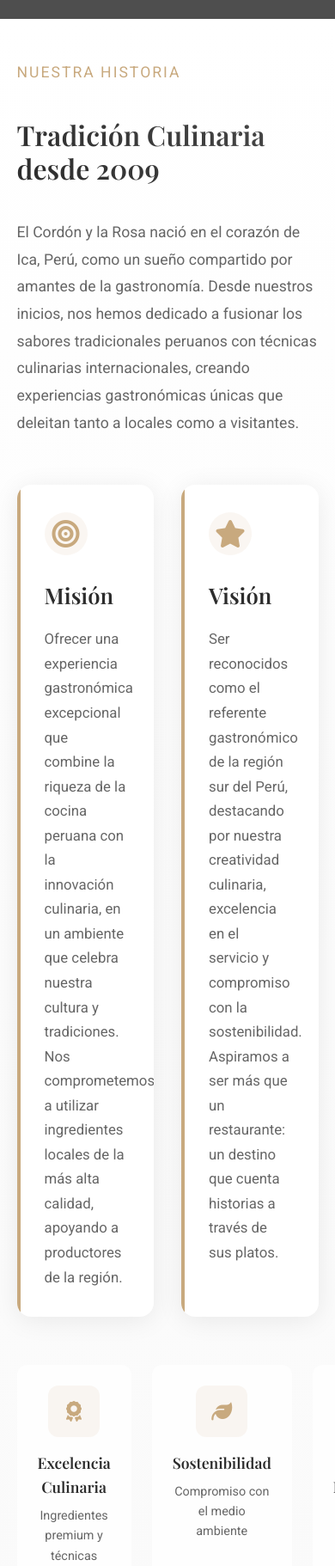
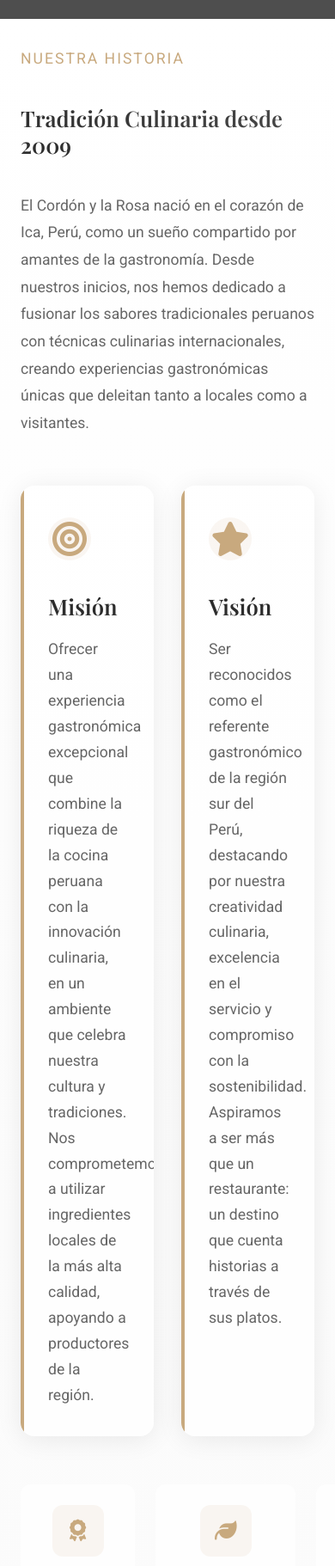
Before and after one commit to PaulBendezuTorres/Avence-de-proyecto-2, a plain HTML site: page index.html in a window 390 px wide. Shown: the part 900-2722 px from the top of the page at 86% size. Drawn offline with nearby package versions, Linux system fonts and the light colour scheme; files that its build step writes are made by us from their sources; grey boxes are pictures that could not be loaded.

Commit message:
tercer commit

```diff
--- a/scss/_about.scss
+++ b/scss/_about.scss
@@ -1,13 +1,13 @@
 .about {
-  padding: 6rem 8%;
-  background: linear-gradient(to bottom, #fff, #f9f9f9);
+  padding: $section-padding;
+  background: $color-bg-gradient;
 
   .about-container {
     display: flex;
     flex-wrap: wrap;
     align-items: center;
-    gap: 4rem;
-    max-width: 1400px;
+    gap: $spacing-xxl;
+    max-width: $container-max-width;
     margin: 0 auto;
   }
 
@@ -19,7 +19,7 @@
     gap: 2.5rem;
 
     .section-subtitle {
-      font-size: 1.1rem;
+      font-size: $font-size-medium;
       color: $color-primary;
       text-transform: uppercase;
       letter-spacing: 2px;
@@ -28,7 +28,7 @@
 
     h2 {
       font-family: $font-title;
-      font-size: 3rem;
+      font-size: $font-size-xxl;
       margin: 0;
       line-height: 1.2;
       background: linear-gradient(45deg, $color-text-dark, #4a4a4a);
@@ -38,7 +38,7 @@
     }
 
     .about-description {
-      font-size: 1.1rem;
+      font-size: $font-size-medium;
       line-height: 1.8;
       color: $color-text-gray;
       margin-bottom: $spacing-base;
@@ -47,11 +47,11 @@
     .mision-vision {
       display: grid;
       grid-template-columns: 1fr 1fr;
-      gap: 2rem;
+      gap: $spacing-xl;
 
       .mision, .vision {
-        background: #fff;
-        padding: 2rem;
+        background: $color-bg-light;
+        padding: $spacing-xl;
         border-radius: $border-radius-card;
         box-shadow: $shadow-card;
         transition: $transition-default;
@@ -64,8 +64,8 @@
         }
 
         .icon {
-          font-size: 2rem;
-          margin-bottom: 1.5rem;
+          font-size: $font-size-xl;
+          margin-bottom: $spacing-large;
           display: block;
           color: $color-primary;
 
@@ -82,7 +82,7 @@
 
         h3 {
           font-family: $font-title;
-          font-size: 1.6rem;
+          font-size: $font-size-large;
           margin-bottom: $spacing-base;
           color: $color-text-dark;
         }
@@ -90,7 +90,7 @@
         p {
           color: $color-text-gray;
           line-height: 1.7;
-          font-size: 1.05rem;
+          font-size: $font-size-medium;
         }
 
         &::before {
@@ -109,13 +109,13 @@
     .about-features {
       display: grid;
       grid-template-columns: repeat(3, 1fr);
-      gap: 1.5rem;
+      gap: $spacing-large;
       margin-top: $spacing-base;
 
       .feature {
         text-align: center;
-        padding: 1.5rem;
-        background: rgba(255,255,255,0.8);
+        padding: $spacing-large;
+        background: $color-bg-light;
         border-radius: $border-radius-icon;
         transition: $transition-default;
 
@@ -124,7 +124,7 @@
         }
 
         .feature-icon {
-          font-size: 1.5rem;
+          font-size: $font-size-large;
           margin-bottom: $spacing-base;
           display: block;
           color: $color-primary;
@@ -142,13 +142,13 @@
 
         h4 {
           font-family: $font-title;
-          font-size: 1.1rem;
+          font-size: $font-size-medium;
           margin-bottom: $spacing-base * 0.5;
           color: $color-text-dark;
         }
 
         p {
-          font-size: 0.9rem;
+          font-size: $font-size-small;
           color: $color-text-gray;
         }
       }
@@ -162,7 +162,7 @@
 
     img {
       width: 100%;
-      border-radius: 20px;
+      border-radius: $border-radius-card;
       box-shadow: $shadow-card;
       transition: $transition-default;
 
@@ -173,11 +173,11 @@
 
     .experience-badge {
       position: absolute;
-      bottom: -20px;
-      right: -20px;
+      bottom: -$spacing-large;
+      right: -$spacing-large;
       background: $color-primary;
       color: white;
-      padding: 1.5rem;
+      padding: $spacing-large;
       border-radius: 50%;
       width: 120px;
       height: 120px;
@@ -185,27 +185,27 @@
       flex-direction: column;
       align-items: center;
       justify-content: center;
-      box-shadow: 0 4px 20px rgba(0,0,0,0.2);
+      box-shadow: $shadow-badge;
 
       .years {
-        font-size: 2.5rem;
+        font-size: $font-size-xl;
         font-weight: bold;
         line-height: 1;
       }
 
       .text {
-        font-size: 0.9rem;
+        font-size: $font-size-small;
         text-align: center;
         line-height: 1.2;
       }
     }
   }
 
-  @media (max-width: 1024px) {
-    padding: 4rem 5%;
+  @media (max-width: $breakpoint-tablet) {
+    padding: $spacing-xxl $spacing-xl;
 
     .about-text h2 {
-      font-size: 2.5rem;
+      font-size: $font-size-xl;
     }
 
     .about-features {
@@ -213,8 +213,8 @@
     }
   }
 
-  @media (max-width: 768px) {
-    padding: 3rem 5%;
+  @media (max-width: $breakpoint-mobile) {
+    padding: $spacing-xl $spacing-large;
 
     .mision-vision {
       grid-template-columns: 1fr;
@@ -225,7 +225,7 @@
     }
 
     .about-text h2 {
-      font-size: 2rem;
+      font-size: $font-size-large;
     }
 
     .experience-badge {
@@ -235,11 +235,11 @@
       right: -10px;
 
       .years {
-        font-size: 2rem;
+        font-size: $font-size-large;
       }
 
       .text {
-        font-size: 0.8rem;
+        font-size: $font-size-small;
       }
     }
   }
--- a/scss/_variables.scss
+++ b/scss/_variables.scss
@@ -3,6 +3,8 @@
 $color-primary-dark: #e1b96f;
 $color-dark: #111111;
 $color-bg: #fafafa;
+$color-bg-gradient: linear-gradient(to bottom, #fff, $color-bg);
+$color-bg-light: rgba(255, 255, 255, 0.8);
 $color-text: #333;
 $color-text-dark: #2c2c2c;
 $color-text-gray: #666;
@@ -11,14 +13,32 @@
 $font-title: 'Playfair Display', serif;
 $font-body: 'Roboto', sans-serif;
 
+// Font Sizes
+$font-size-small: 0.9rem;
+$font-size-base: 1rem;
+$font-size-medium: 1.1rem;
+$font-size-large: 1.6rem;
+$font-size-xl: 2.5rem;
+$font-size-xxl: 3rem;
+
 // Espaciado
 $spacing-base: 1rem;
+$spacing-large: 1.5rem;
+$spacing-xl: 2rem;
+$spacing-xxl: 4rem;
+$section-padding: 6rem 8%;
+$container-max-width: 1400px;
 
 // Bordes y Sombras
 $border-radius-card: 16px;
 $border-radius-icon: 12px;
 $shadow-card: 0 4px 30px rgba(0,0,0,0.08);
 $shadow-hover: 0 6px 40px rgba(0,0,0,0.12);
+$shadow-badge: 0 4px 20px rgba(0,0,0,0.2);
 
 // Transiciones
 $transition-default: all 0.3s ease;
+
+// Breakpoints
+$breakpoint-tablet: 1024px;
+$breakpoint-mobile: 768px;
```
